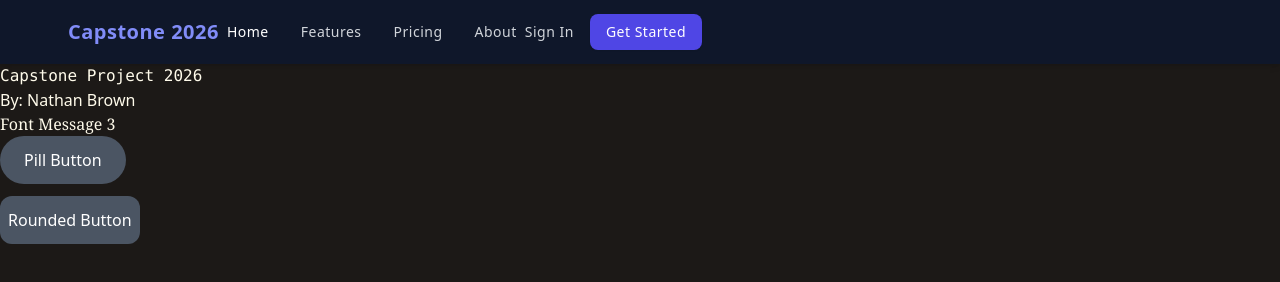
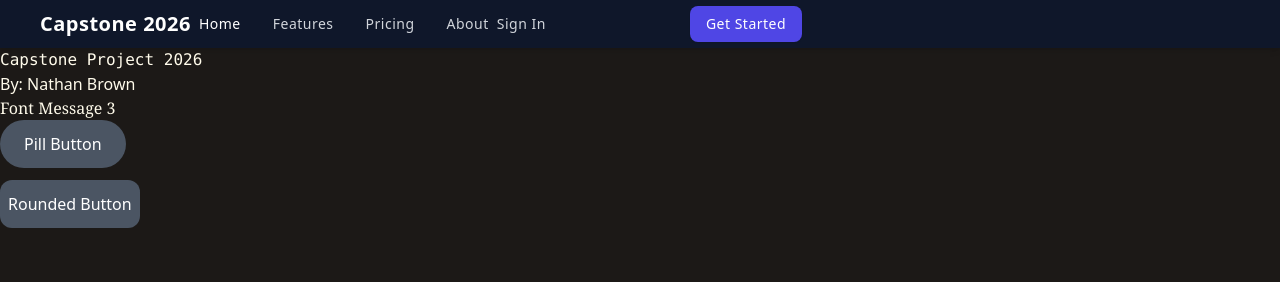
Before and after one commit to SpritzCoAlt/Capstone-Fixed, a website: page index.html in a window 1280 px wide. Drawn offline with nearby package versions, Linux system fonts and the light colour scheme.

Commit message:
Nav Bar Testing 2

```diff
--- a/index.html
+++ b/index.html
@@ -10,10 +10,10 @@
 
 <nav class="bg-slate-900 text-white shadow-md">
   <div class="max-w-7xl mx-auto px-4 sm:px-6 lg:px-8">
-    <div class="flex items-center justify-between h-16">
+    <div class="flex items-center justify-between h-12">
 
-      <div class="shrink-0 flex items-center gap-2 font-bold text-xl tracking-wide text-indigo-400">
-        <svg class="w-7 h-7" fill="none" stroke"currentColor" viewBox="0 0 24 24">
+      <div class="shrink-0 flex items-center gap-2 font-bold text-xl tracking-wide text-white">
+        <svg class="w-0 h-7" fill="none" stroke"currentColor" viewBox="0 0 24 24">
           <path stroke-linecap="round" stroke-linejoin="round" stroke-width="2" d="M13 10V3L4 14h7v7l9-11h-7z" />
         </svg>
         <span>Capstone 2026</span>
@@ -26,7 +26,7 @@
       </div>
 
       <!-- Action Button / Right Side -->
-      <div class="flex items-center space-x-4">
+      <div class="flex items-center space-x-36">
         <a href="#" class="hidden sm:inline-block text-sm font-medium text-gray-300 hover:text-white">Sign In</a>
         <a href="#" class="bg-indigo-600 hover:bg-indigo-500 text-white px-4 py-2 rounded-lg text-sm font-medium transition-colors shadow-sm">
           Get Started
```
